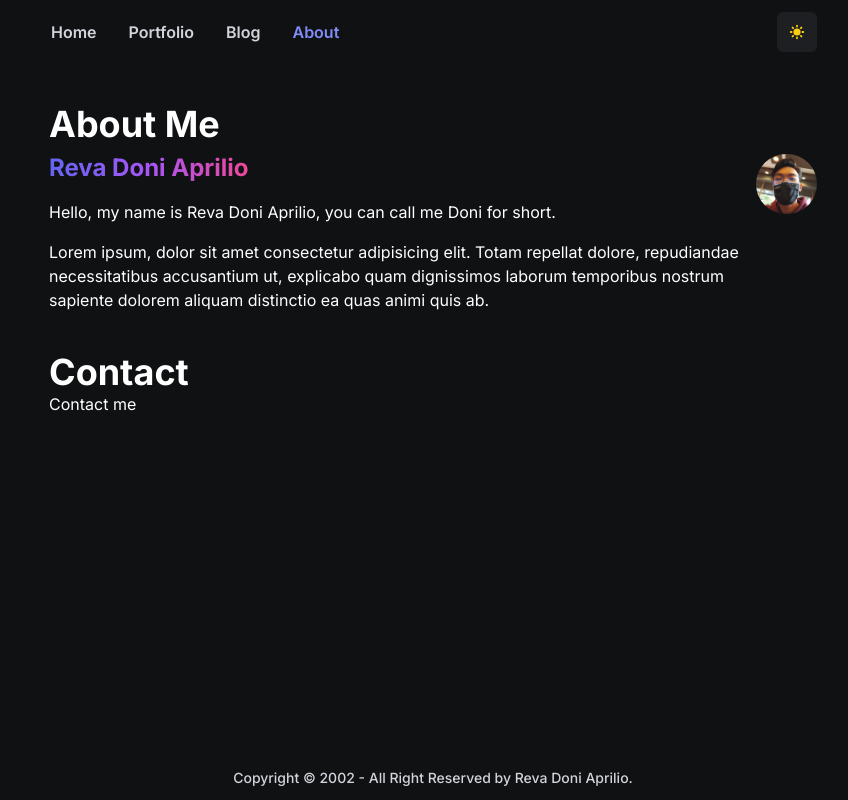
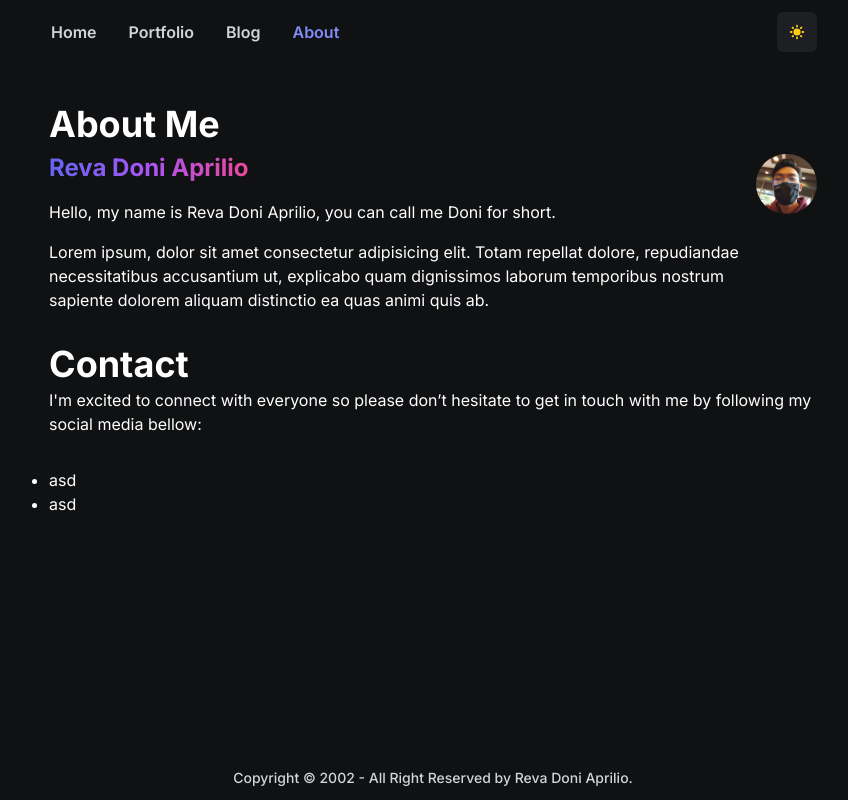
Before and after one commit to RevDonz/revdonz.my.id, a Next.js app: page /about in a window 1280 px wide. Shown: the whole page, without its empty margins (207-1055 px from the left). Built offline with nearby package versions, Linux system fonts and the light colour scheme.

Commit message:
refactor(prose): install prose tailwindcss

```diff
--- a/package.json
+++ b/package.json
@@ -10,6 +10,7 @@
   },
   "dependencies": {
     "@babel/core": "^7.18.13",
+    "@tailwindcss/typography": "^0.5.4",
     "@types/nprogress": "^0.2.0",
     "clsx": "^1.2.1",
     "commitizen": "^4.2.5",
--- a/src/components/mollecules/Hero.tsx
+++ b/src/components/mollecules/Hero.tsx
@@ -9,7 +9,7 @@ export interface HeroProps {
 const Hero = ({ title, description, ...props }: HeroProps) => {
   return (
     <section className={clsx('mb-8', props.className)}>
-      <h1>{title}</h1>
+      <h1 className='mb-1'>{title}</h1>
       <p>{description}</p>
     </section>
   );
--- a/src/components/mollecules/HeroWithPhoto.tsx
+++ b/src/components/mollecules/HeroWithPhoto.tsx
@@ -15,7 +15,7 @@ const HeroWithPhoto = ({
   children,
 }: HeroProps) => {
   return (
-    <div className={clsx('flex flex-col md:flex-row-reverse justify-between pb-10')}>
+    <div className={clsx('flex flex-col md:flex-row-reverse justify-between mb-8')}>
       <figure
         className={clsx(
           'w-[6rem] h-[6rem]',
--- a/src/pages/about.tsx
+++ b/src/pages/about.tsx
@@ -21,7 +21,16 @@ const about = () => {
           distinctio ea quas animi quis ab.
         </p>
       </HeroWithPhoto>
-      <Hero title='Contact' description='Contact me' />
+      <Hero
+        title='Contact'
+        description="I'm excited to connect with everyone so please don’t hesitate to get in touch with me by following my social media bellow:"
+      />
+      <div className=''>
+        <ul className='list-disc'>
+          <li>asd</li>
+          <li>asd</li>
+        </ul>
+      </div>
     </Main>
   );
 };
--- a/tailwind.config.js
+++ b/tailwind.config.js
@@ -30,5 +30,5 @@ module.exports = {
       },
     },
   },
-  plugins: [],
+  plugins: [require('@tailwindcss/typography')],
 };
```
Also changed, not shown: 1 other file (tests, documents, lock files or other folders).
